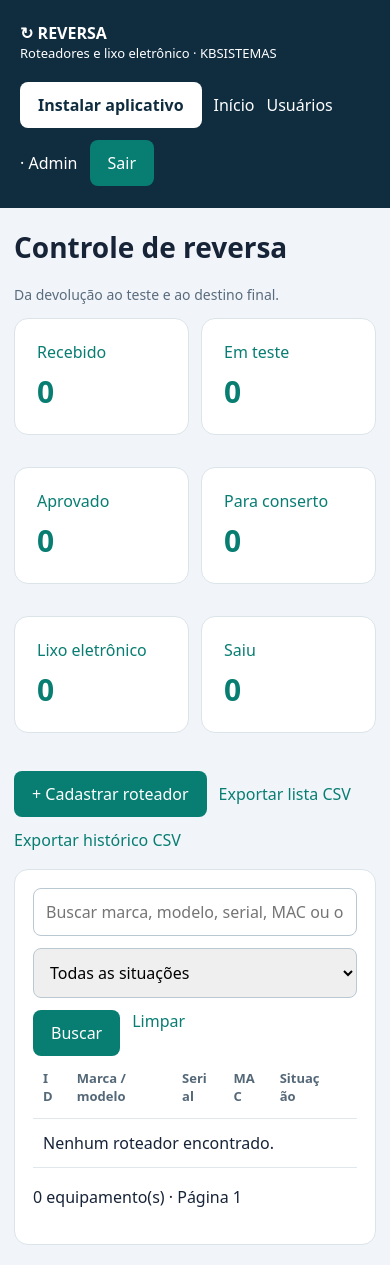
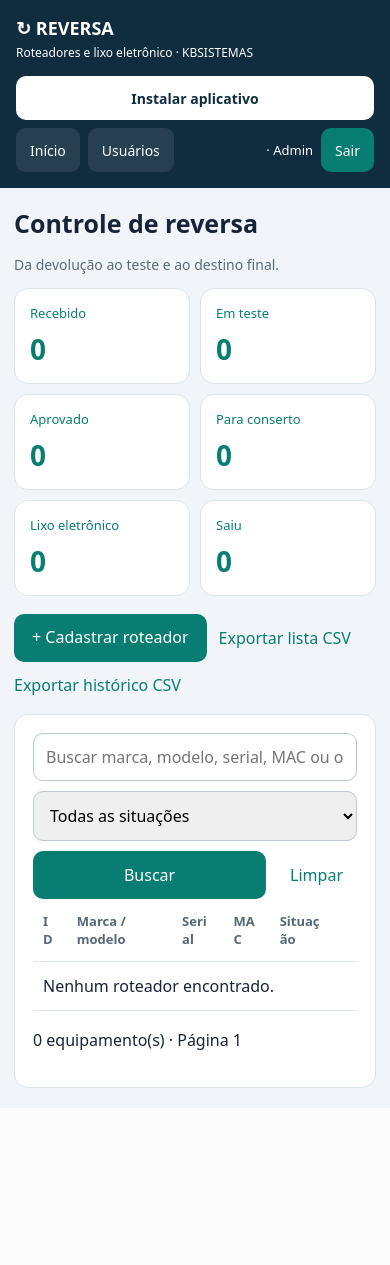
Before and after one commit to kauabarbosaa1728-web/roxreversalixo, a Flask app: page / in a window 390 px wide. After the commit the page ends 1088 px from the top, so only its background shows below. Run offline with Flask 3, Linux system fonts and the light colour scheme; the visitor is signed in with stand-in values (Sample User, id 1); data comes from the database, SQL or seed files in the repository; data that the repository does not hold is empty; parts of the project's set-up code (start-up, migrations or seed data) failed here and were passed over.

Commit message:
Update base.html

```diff
--- a/templates/base.html
+++ b/templates/base.html
@@ -233,32 +233,157 @@
       font-weight: 600;
     }
 
+    /* Ajustes exclusivos para telas de celular. */
     @media (max-width: 600px) {
+      header {
+        padding: 16px;
+        padding-top: calc(16px + env(safe-area-inset-top));
+        padding-left: max(16px, env(safe-area-inset-left));
+        padding-right: max(16px, env(safe-area-inset-right));
+        gap: 14px;
+      }
+
+      .brand {
+        width: 100%;
+        min-width: 0;
+      }
+
+      .brand b {
+        font-size: 18px;
+      }
+
+      .brand .brand-subtitle {
+        font-size: 12px !important;
+        line-height: 1.5;
+        margin-top: 4px;
+      }
+
+      .header-actions {
+        width: 100%;
+        gap: 8px;
+        min-width: 0;
+      }
+
+      .header-actions > a {
+        display: flex;
+        align-items: center;
+        justify-content: center;
+        min-height: 44px;
+        padding: 8px 14px;
+        border-radius: 9px;
+        background: rgba(255, 255, 255, 0.09);
+        font-size: 14px;
+      }
+
+      .header-actions > span {
+        margin-left: auto;
+        max-width: 100%;
+        overflow-wrap: anywhere;
+        font-size: 13px;
+      }
+
+      .header-actions form button {
+        min-height: 44px;
+        padding: 10px 14px;
+        font-size: 14px;
+      }
+
+      #install-app {
+        width: 100%;
+        min-height: 44px;
+        padding: 10px 14px;
+        font-size: 14px;
+      }
+
       main {
         padding: 0 14px;
+        padding-left: max(14px, env(safe-area-inset-left));
+        padding-right: max(14px, env(safe-area-inset-right));
         margin: 20px auto;
       }
 
+      h1 {
+        font-size: 25px;
+        line-height: 1.2;
+      }
+
+      h2 {
+        font-size: 19px;
+      }
+
       .grid {
-        grid-template-columns: 1fr;
+        grid-template-columns: minmax(0, 1fr);
+        gap: 16px;
+      }
+
+      .grid > * {
+        min-width: 0;
       }
 
       .panel {
         padding: 18px;
-      }
-
-      .header-actions {
-        gap: 12px;
+        border-radius: 14px;
       }
 
       .cards {
         grid-template-columns: repeat(2, minmax(0, 1fr));
+        gap: 10px;
+      }
+
+      .cards .card {
+        padding: 15px;
+        margin-bottom: 0;
+        min-width: 0;
+        font-size: 13px;
+        overflow-wrap: anywhere;
+      }
+
+      .card strong {
+        font-size: 28px;
+      }
+
+      input, select, textarea {
+        font-size: 16px;
+        min-height: 48px;
+        border-radius: 10px;
+      }
+
+      button, .button {
+        min-height: 48px;
+        border-radius: 10px;
+      }
+
+      .filters {
+        gap: 10px;
       }
 
       .filters input,
       .filters select {
         min-width: 0;
         flex-basis: 100%;
+      }
+
+      .filters button {
+        flex: 1;
+      }
+
+      .filters > a {
+        min-height: 48px;
+        display: flex;
+        align-items: center;
+        padding: 0 14px;
+      }
+
+      .message {
+        font-size: 14px;
+        line-height: 1.5;
+        padding: 14px;
+      }
+
+      .event {
+        padding: 0 12px;
+        font-size: 14px;
+        overflow-wrap: anywhere;
       }
     }
   </style>
@@ -271,9 +396,9 @@
 
 <body>
   <header>
-    <div>
+    <div class="brand">
       <b>↻ REVERSA</b>
-      <div style="font-size:13px">
+      <div class="brand-subtitle" style="font-size:13px">
         Roteadores e lixo eletrônico · KBSISTEMAS
       </div>
     </div>
```
